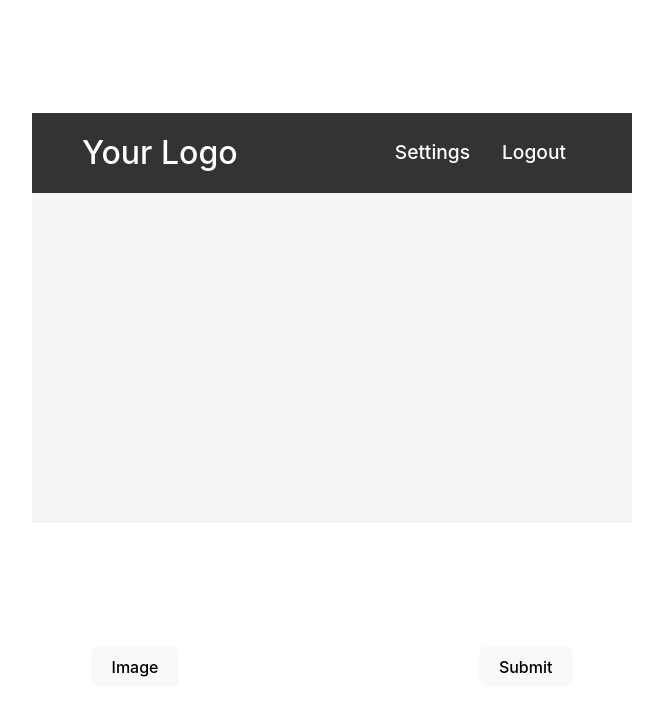
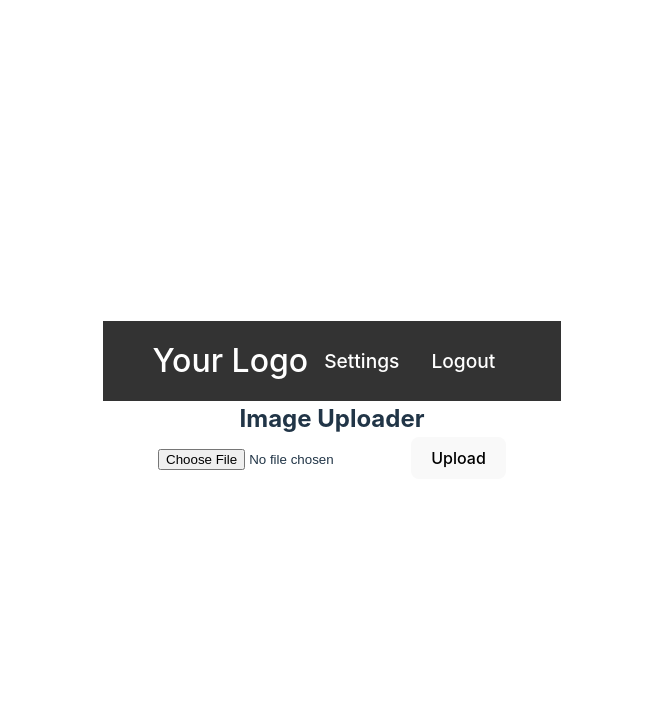
Before and after one commit to PakshalS/BogoSort_Hackhaven, a React (Vite) app in the folder Frontend/: page /dashboard in a window 1280 px wide. Shown: the top 716 px of the page, without its empty margins (308-971 px from the left). Built offline with nearby package versions, Linux system fonts and the light colour scheme; no server answers.

Commit message:
frontend-changes

```diff
--- a/Frontend/src/pages/Home/Dashboard.jsx
+++ b/Frontend/src/pages/Home/Dashboard.jsx
@@ -1,12 +1,12 @@
 import Navbar from "../../components/navbar"
 import '../../components/navstyle.css'
-import Webcam from "../../webcam"
+import ImageUploader from "./profile"
 export default function Dash()
 {
     return(
     <div>
     <Navbar></Navbar>
-    <Webcam/>
+    <ImageUploader></ImageUploader>
     </div>
     )
 }
--- /dev/null
+++ b/Frontend/src/pages/Home/profile.jsx
@@ -0,0 +1,58 @@
+import React, { useState } from 'react';
+import axios from 'axios';
+
+function ImageUploader() {
+  const [selectedFile, setSelectedFile] = useState(null);
+  const [imagePreview, setImagePreview] = useState(null);
+
+  const handleFileChange = (event) => {
+    const file = event.target.files[0];
+    if (file) {
+      const reader = new FileReader();
+      reader.onloadend = () => {
+        setSelectedFile(file);
+        setImagePreview(reader.result);
+      };
+      reader.readAsDataURL(file);
+    }
+  };
+
+  const handleUpload = () => {
+    if (selectedFile) {
+      const formData = new FormData();
+      formData.append('image', selectedFile);
+
+      axios.post('http://localhost:5025/', formData, {
+        headers: {
+          'Content-Type': 'multipart/form-data'
+        }
+      })
+      .then((response) => {
+        console.log('Image uploaded successfully:', response.data);
+        // Handle success response
+      })
+      .catch((error) => {
+        console.error('Error uploading image:', error);
+        // Handle error
+      });
+    } else {
+      console.warn('No image selected for upload.');
+    }
+  };
+
+  return (
+    <div>
+      <h2>Image Uploader</h2>
+      <input type="file" accept="image/*" onChange={handleFileChange} />
+      {imagePreview && (
+        <div>
+          <h3>Preview:</h3>
+          <img src={imagePreview} alt="Preview" style={{ maxWidth: '300px' }} />
+        </div>
+      )}
+      <button onClick={handleUpload}>Upload</button>
+    </div>
+  );
+}
+
+export default ImageUploader;
--- a/Frontend/src/pages/Room/meeting.jsx
+++ b/Frontend/src/pages/Room/meeting.jsx
@@ -1,6 +1,7 @@
 import * as React from 'react';
 import { ZegoUIKitPrebuilt } from '@zegocloud/zego-uikit-prebuilt';
 import Web from '../../web';
+import Webcam from '../../webcam';
 import './meeting.css'
 function randomID(len) {
   let result = '';
@@ -67,9 +68,10 @@ export default function Meeting() {
   };
 
   return (
-    <div>
+    <div className='space'>
         <div className="myCallContainer"ref={myMeeting}></div>
         <Web></Web>
+        <Webcam/>
       </div>
   );
 }
```
